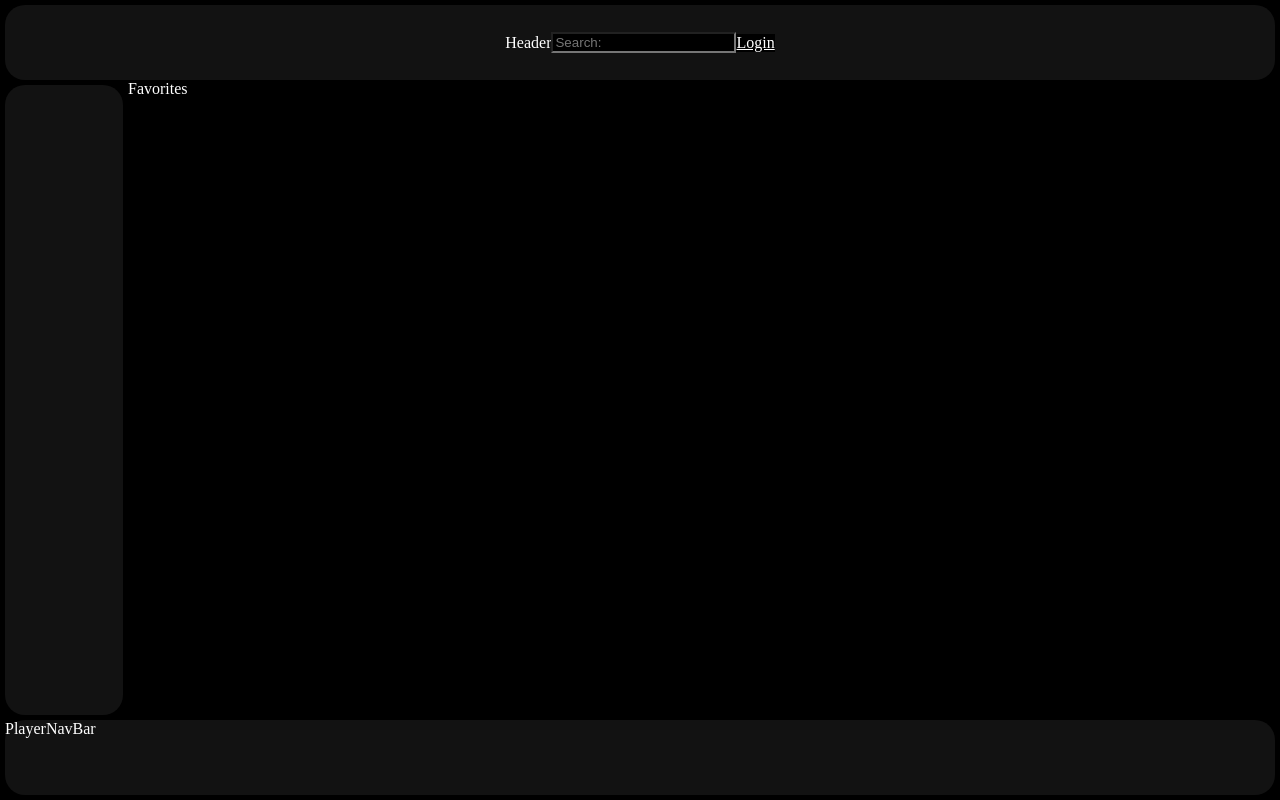
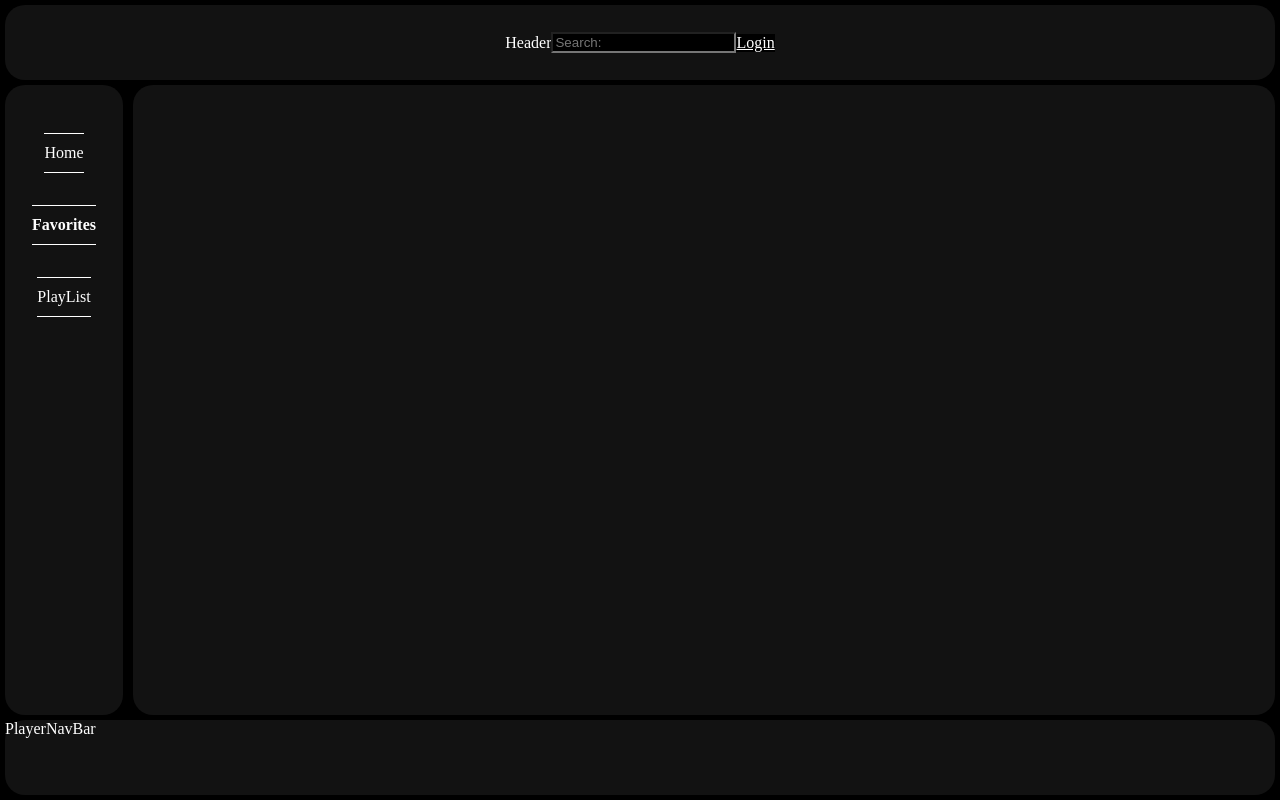
Before and after one commit to TalBenAdon/Spotify-Project, a React (Vite) app: page /favorites in a window 1280 px wide. Built offline with nearby package versions, Linux system fonts and the light colour scheme.

Commit message:
added css to the home and NavBar, added song's css, added add favorite songs function, next job is to bring up a local server and shoot the songs in there

```diff
--- a/src/Context/UserContext.jsx
+++ b/src/Context/UserContext.jsx
@@ -4,9 +4,10 @@ export const UserContext = createContext("X")
 
 export default function UserProvider({ children }) {
     const [user, setUser] = useState()
-
+    const [favorites, setFavorites] = useState({})
+    console.log(favorites);
     return (
-        <UserContext.Provider value={{ user, setUser }}>
+        <UserContext.Provider value={{ user, setUser, favorites, setFavorites }}>
             {children}
         </UserContext.Provider>
     )
--- a/src/MainContent/Favorites/index.jsx
+++ b/src/MainContent/Favorites/index.jsx
@@ -1,7 +1,25 @@
-import React from 'react'
+import React, { useContext, useState } from 'react'
+import styles from './styles.module.css'
+import { UserContext } from '../../Context/UserContext'
+export default function Favorites() {
+    const { favorites } = useContext(UserContext)
 
-export default function Favorites() {
     return (
-        <div>Favorites</div>
+        <div className={styles.favoritesContainer}>
+            {console.log(favorites)}
+            {/* {favorites.map(favSong => {
+                <div>
+
+                    <img src={favSong.img} alt={favSong.title} />
+                    <div>
+                        <div>{favSong.title}</div>
+                        <div>{favSong.songLength}</div>
+                    </div>
+
+                </div>
+
+            })} */}
+
+        </div>
     )
 }
--- a/src/MainContent/Favorites/styles.module.css
+++ b/src/MainContent/Favorites/styles.module.css
@@ -0,0 +1,13 @@
+.favoritesContainer {
+    background-color: var(--background-color);
+
+
+    display: flex;
+    justify-content: center;
+    border-radius: 20px;
+    margin: 5px;
+    overflow-y: auto;
+    grid-row: 2/3;
+    grid-column: 2/4;
+
+}
--- a/src/MainContent/SongsList/Song/index.jsx
+++ b/src/MainContent/SongsList/Song/index.jsx
@@ -1,12 +1,36 @@
-import React from 'react'
+import React, { useContext } from 'react'
+import styles from './styles.module.css'
+import { UserContext } from '../../../Context/UserContext'
+export default function Song({ picture, title, songLength, videoId, song }) {
 
-export default function Song({ picture, title, songLength, videoId }) {
+    const { setFavorites, favorites } = useContext(UserContext)
+    const onClickHandle = () => {
+        let favoritedSong = { ...favorites }
+        if (favoritedSong[song.videoId]) {
+
+            delete favoritedSong[song.videoId]
+        }
+        else {
+            favoritedSong = { ...favorites, [song.videoId]: song }
+        }
+        setFavorites(favoritedSong)
+
+    }
+
+
+
     return (
-        <>
-            <img src={picture} alt="song's thumbnail" />
-            <div>{title}</div>
-            <div>{songLength}</div>
-        </>
+        <div className={styles.songContainer}>
+            <div className={styles.imgButtonContainer}>
+
+                <img className={styles.songImg} src={picture} alt="song's thumbnail" />
+                <button className={styles.addToFavButton} onClick={onClickHandle}>🤍</button>
+            </div>
+            <div className={styles.songTextContanier}>
+                <div className={styles.songTitle}>{title}</div>
+                <div className={styles.songLength}>{songLength}</div>
+            </div>
+        </div>
 
 
     )
--- a/src/MainContent/SongsList/Song/styles.module.css
+++ b/src/MainContent/SongsList/Song/styles.module.css
@@ -0,0 +1,48 @@
+.songContainer {
+    background-color: var(--background-color);
+    /* border: white solid 1px; */
+    display: flex;
+    padding: 1rem 0 1rem;
+    max-width: 900px;
+    overflow: hidden;
+}
+
+.songImg {
+    width: 200px;
+    height: 112.2px;
+    border-radius: 20px;
+    margin-right: 1rem;
+
+}
+
+.imgButtonContainer {
+    background-color: var(--background-color);
+    position: relative;
+
+}
+
+.addToFavButton {
+    border: none;
+    background: none;
+    padding: 0;
+    font-size: inherit;
+    cursor: pointer;
+    position: absolute;
+    left: 10.5rem;
+}
+
+.songTitle {
+    background-color: var(--background-color);
+    text-overflow: ellipsis;
+    white-space: nowrap;
+    overflow: hidden;
+}
+
+.songLength {
+    background-color: var(--background-color);
+    color: rgba(128, 128, 128, 0.784);
+}
+
+.songTextContanier {
+    background-color: var(--background-color);
+}
--- a/src/MainContent/SongsList/index.jsx
+++ b/src/MainContent/SongsList/index.jsx
@@ -2,18 +2,24 @@ import React, { useContext, useEffect, useState } from 'react'
 import Song from './Song'
 import axios from 'axios'
 import SongContext from '../../Context/SongContext'
+import styles from './styles.module.css'
+import { UserContext } from '../../Context/UserContext'
 
 
 export default function SongsList() {
     const { useSongs } = useContext(SongContext)
     console.log(useSongs);
-
+    const { favorites, setFavorites } = useContext(UserContext)
     const renderedSongs = [...useSongs]
 
+
+
+
+
     return (
-        <div>
+        <div >
             {renderedSongs.map(song => {
-                return <Song key={song.videoId} picture={song.thumbnail[0].url} title={song.title} songLength={song.lengthText} videoId={song.videoId} />
+                return <Song key={song.videoId} song={song} picture={song.thumbnail[0].url} title={song.title} songLength={song.lengthText} videoId={song.videoId} />
             })}
 
 
--- a/src/MainContent/SongsList/styles.module.css
+++ b/src/MainContent/SongsList/styles.module.css
@@ -0,0 +1,3 @@
+.songContainer {
+    background-color: var(--background-color);
+}
--- a/src/MainContent/styles.module.css
+++ b/src/MainContent/styles.module.css
@@ -3,11 +3,16 @@
 
 
     display: flex;
-    justify-content: center;
+    /* justify-content: center; */
     border-radius: 20px;
     margin: 5px;
     overflow-y: auto;
     grid-row: 2/3;
     grid-column: 2/4;
+    padding-left: 1rem;
 
 }
+
+.MainContent::-webkit-scrollbar {
+    display: none;
+}
--- a/src/MainLayout/NavBar/index.jsx
+++ b/src/MainLayout/NavBar/index.jsx
@@ -1,12 +1,17 @@
 import React from 'react'
 import styles from './styles.module.css'
+import { NavLink } from 'react-router-dom'
 export default function NavBar() {
+
     return (
         <div className={styles.NavBar}>
-            <ul>
-                <li></li>
-                <li></li>
-                <li></li>
+            <ul className={styles.navBarUl}>
+                <li className={styles.navBarLi}><NavLink to={'/'} className={({ isActive }) => isActive ? styles.active : ""}>
+                    Home</NavLink></li>
+                <li className={styles.navBarLi}><NavLink to={'/favorites'} className={({ isActive }) => isActive ? styles.active : ""}>
+                    Favorites</NavLink></li>
+                <li className={styles.navBarLi}><NavLink to={'/playList'} className={({ isActive }) => isActive ? styles.active : ""}>
+                    PlayList</NavLink></li>
             </ul>
         </div>
     )
--- a/src/MainLayout/NavBar/styles.module.css
+++ b/src/MainLayout/NavBar/styles.module.css
@@ -4,4 +4,36 @@
     /* width: 12rem; */
     border-radius: 20px;
     margin: 5px;
+    display: flex;
+    justify-content: center;
 }
+
+.navBarLi {
+    background-color: var(--background-color);
+    margin-top: 2rem;
+    border-top: 1px solid white;
+    border-bottom: 1px solid white;
+    padding-top: 10px;
+    padding-bottom: 10px;
+}
+
+.navBarLi a {
+    background-color: var(--background-color);
+    text-decoration: none;
+}
+
+a.active {
+    font-weight: bold;
+    /* text-decoration: underline; */
+    transform: scale(1.1);
+}
+
+
+.navBarUl {
+    background-color: var(--background-color);
+    display: flex;
+    flex-direction: column;
+    padding: 0;
+    align-items: center;
+
+}
```
